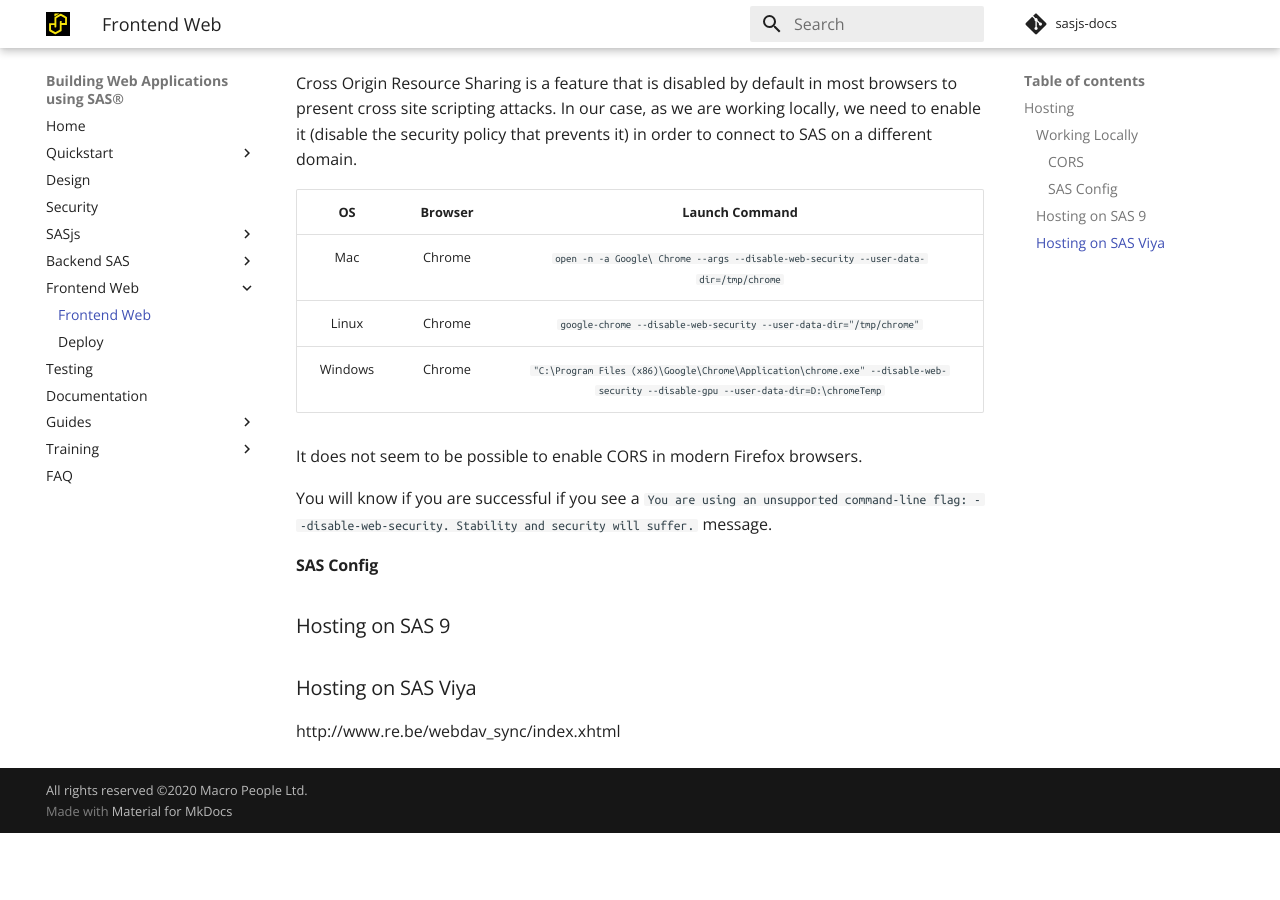
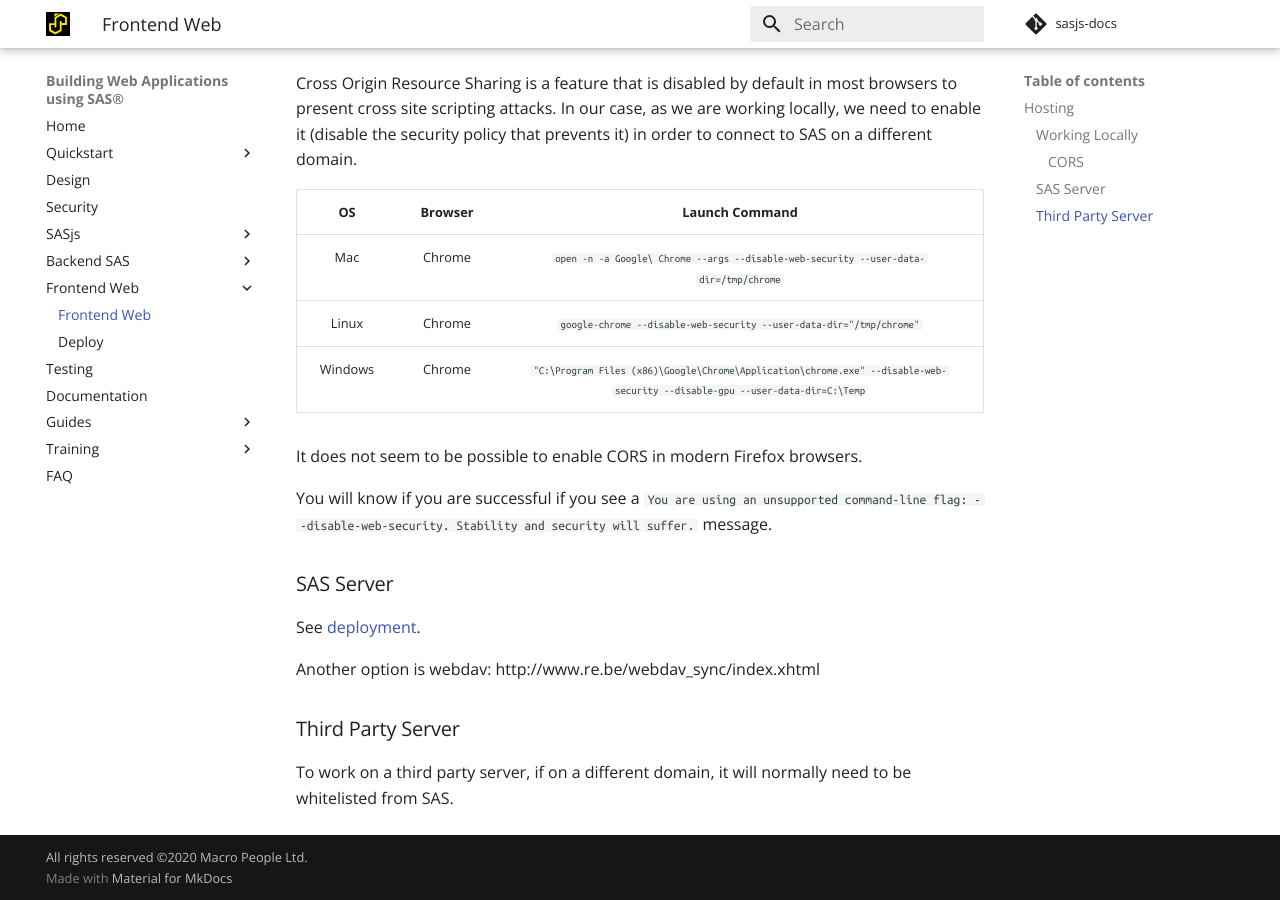
Before and after one commit to sasjs/sasjs.io, an MkDocs documentation site: the page built from docs/frontend/getstarted.md, in a window 1280 px wide and 900 px high, scrolled down 606 px. Built offline with MkDocs 1.6.1 and Material for MkDocs 9.7.7, drawn with Linux system fonts in a browser that asks for light colours; comment, search, counter and statistics services are not loaded; old or Windows-style settings are respelled for this version of MkDocs; before the commit the page ends 1439 px from its top, so only the background shows below that.

Commit message:
docs: frontend deploy

```diff
--- a/docs/frontend/getstarted.md
+++ b/docs/frontend/getstarted.md
@@ -26,17 +26,19 @@
 |:---:|:---:|:--:|
 | Mac   | Chrome  | `open -n -a Google\ Chrome --args --disable-web-security --user-data-dir=/tmp/chrome` |
 | Linux | Chrome  | `google-chrome --disable-web-security --user-data-dir="/tmp/chrome"`|
-|Windows|Chrome|`"C:\Program Files (x86)\Google\Chrome\Application\chrome.exe" --disable-web-security --disable-gpu --user-data-dir=D:\chromeTemp`|
+|Windows|Chrome|`"C:\Program Files (x86)\Google\Chrome\Application\chrome.exe" --disable-web-security --disable-gpu --user-data-dir=C:\Temp`|
 
 It does not seem to be possible to enable CORS in modern Firefox browsers.
 
 You will know if you are successful if you see a `You are using an unsupported command-line flag: --disable-web-security. Stability and security will suffer.` message.
 
-#### SAS Config
+### SAS Server
+
+See [deployment](/frontend/deployment).
+
+Another option is webdav: http://www.re.be/webdav_sync/index.xhtml
 
 
-### Hosting on SAS 9
+### Third Party Server
 
-### Hosting on SAS Viya
-
-http://www.re.be/webdav_sync/index.xhtml
+To work on a third party server, if on a different domain, it will normally need to be whitelisted from SAS.
```
